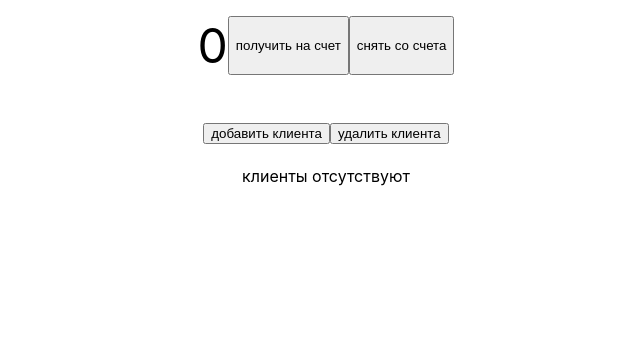
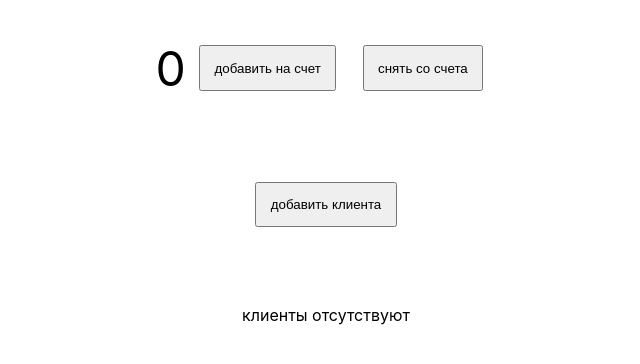
Before and after one commit to AleksandrRazhev/redux_tutorial, a JavaScript app in the folder react-app/: page / in a window 1280 px wide. Shown: the top 364 px of the page, without its empty margins (314-954 px from the left). Built offline with nearby package versions, Linux system fonts and the light colour scheme; the HTML template or start-up script is replaced by a standard one.

Commit message:
action creators added

```diff
--- a/react-app/src/App.css
+++ b/react-app/src/App.css
@@ -1,5 +1,7 @@
 body * {
   list-style-type: none;
+  padding: 0;
+  margin: 0;
 }
 
 .App {
@@ -7,3 +9,30 @@ body * {
   flex-direction: column;
   align-items: center;
 }
+
+.block {
+  display: flex;
+  padding: 1em;
+  margin: 1em;
+}
+
+.button {
+  display: flex;
+  padding: 1em;
+  margin: 1em;
+}
+
+.customers-list {
+  display: flex;
+  flex-direction: column;
+}
+
+.customer {
+  display: flex;
+  padding: 1em;
+  margin-bottom: 1em;
+  justify-content: center;
+  align-items: center;
+  border: 1px solid #000;
+  border-radius: 5px;
+}
--- a/react-app/src/App.js
+++ b/react-app/src/App.js
@@ -1,5 +1,9 @@
 import { useDispatch, useSelector } from "react-redux";
 
+import { addCustomerAction } from "./store/customerReducer";
+import { removeCustomerAction } from "./store/customerReducer";
+import { addCashAction } from "./store/cashReducer";
+import { getCashAction } from "./store/cashReducer";
 import "./App.css";
 
 function App() {
@@ -8,11 +12,11 @@ function App() {
   const customers = useSelector((state) => state.customers.customers);
 
   const addCash = (cash) => {
-    dispatch({ type: "ADD_CASH", payload: cash });
+    dispatch(addCashAction(cash));
   };
 
   const getCash = (cash) => {
-    dispatch({ type: "GET_CASH", payload: cash });
+    dispatch(getCashAction(cash));
   };
 
   const addCustomer = (name) => {
@@ -20,34 +24,45 @@ function App() {
       name,
       id: Date.now(),
     };
-    dispatch({ type: "ADD_CUSTOMER", payload: customer });
+    dispatch(addCustomerAction(customer));
   };
 
   const removeCustomer = (id) => {
-    dispatch({ type: "REMOVE_CUSTOMER", payload: id });
+    dispatch(removeCustomerAction(id));
   };
 
   return (
     <div className="App">
-      <div style={{ padding: "1rem", display: "flex" }}>
-        <div style={{ fontSize: "3rem" }}>{cash}</div>
-        <button onClick={() => addCash(Number(prompt()))}>
-          получить на счет
+      <div className="block">
+        <div
+          style={{ fontSize: "3rem", display: "flex", alignItems: "center" }}
+        >
+          {cash}
+        </div>
+        <button className="button" onClick={() => addCash(Number(prompt()))}>
+          добавить на счет
         </button>
-        <button onClick={() => getCash(Number(prompt()))}>
+        <button className="button" onClick={() => getCash(Number(prompt()))}>
           снять со счета
         </button>
       </div>
-      <div style={{ fontSize: "3rem" }}>
-        <button onClick={() => addCustomer(prompt())}>добавить клиента</button>
-        <button onClick={() => getCash(prompt())}>удалить клиента</button>
+      <div className="block">
+        <button className="button" onClick={() => addCustomer(prompt())}>
+          добавить клиента
+        </button>
       </div>
-      <div>
+      <div className="block">
         {customers.length > 0 ? (
-          <ul>
+          <ul className="customers-list">
             {customers.map((item) => (
-              <li key={item.id} onClick={() => removeCustomer(item.id)}>
+              <li key={item.id} className="customer">
                 {item.name}
+                <button
+                  className="button"
+                  onClick={() => removeCustomer(item.id)}
+                >
+                  Удалить
+                </button>
               </li>
             ))}
           </ul>
--- a/react-app/src/store/cashReducer.js
+++ b/react-app/src/store/cashReducer.js
@@ -2,13 +2,19 @@ const defaultState = {
   cash: 0,
 };
 
+const ADD_CASH = "ADD_CASH";
+const GET_CASH = "GET_CASH";
+
 export const cashReducer = (state = defaultState, action) => {
   switch (action.type) {
-    case "ADD_CASH":
+    case ADD_CASH:
       return { ...state, cash: state.cash + action.payload };
-    case "GET_CASH":
+    case GET_CASH:
       return { ...state, cash: state.cash - action.payload };
     default:
       return state;
   }
 };
+
+export const addCashAction = (payload) => ({ type: ADD_CASH, payload });
+export const getCashAction = (payload) => ({ type: GET_CASH, payload });
--- a/react-app/src/store/customerReducer.js
+++ b/react-app/src/store/customerReducer.js
@@ -2,11 +2,14 @@ const defaultState = {
   customers: [],
 };
 
+const ADD_CUSTOMER = "ADD_CUSTOMER";
+const REMOVE_CUSTOMER = "REMOVE_CUSTOMER";
+
 export const customerReducer = (state = defaultState, action) => {
   switch (action.type) {
-    case "ADD_CUSTOMER":
+    case ADD_CUSTOMER:
       return { ...state, customers: [...state.customers, action.payload] };
-    case "REMOVE_CUSTOMER":
+    case REMOVE_CUSTOMER:
       return {
         ...state,
         customers: state.customers.filter((item) => item.id !== action.payload),
@@ -15,3 +18,9 @@ export const customerReducer = (state = defaultState, action) => {
       return state;
   }
 };
+
+export const addCustomerAction = (payload) => ({ type: ADD_CUSTOMER, payload });
+export const removeCustomerAction = (payload) => ({
+  type: REMOVE_CUSTOMER,
+  payload,
+});
```
Also changed, not shown: 1 other file (tests, documents, lock files or other folders).
